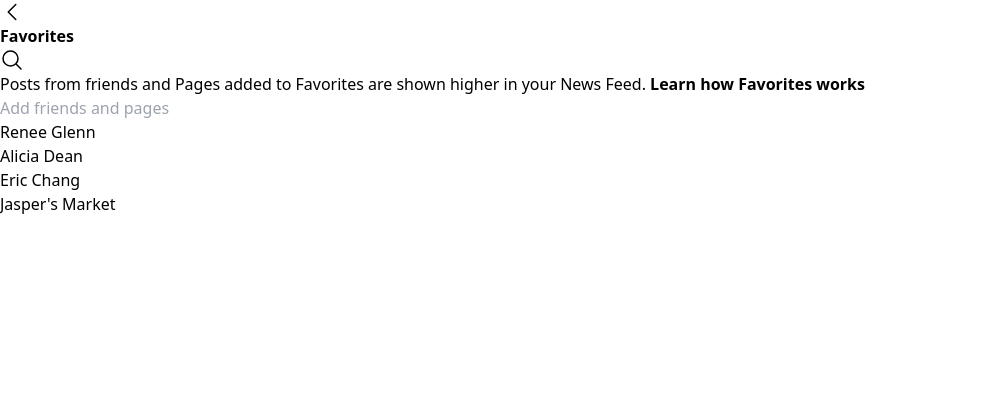
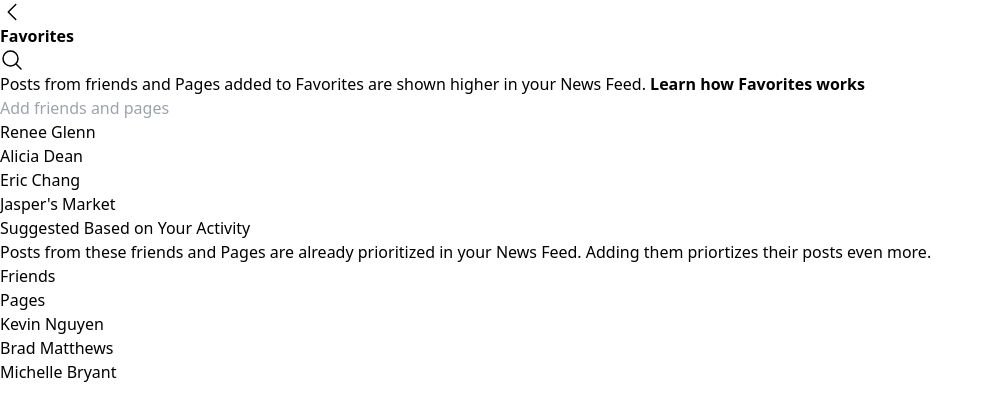
Before and after one commit to Jcain617/facebook-tailwind, a website: page facebook.html in a window 1280 px wide. Shown: the whole page, without its empty margins (0-993 px from the left). Drawn offline with nearby package versions, Linux system fonts and the light colour scheme; files that its build step writes are made by us from their sources.

Commit message:
added text

```diff
--- a/facebook.html
+++ b/facebook.html
@@ -51,7 +51,15 @@
       <h2>Eric Chang</h2>
       <h2>Jasper's Market</h2>
     </div>
-    <div></div>
-    <div></div>
+    <h2>Suggested Based on Your Activity</h2>
+    <p>Posts from these friends and Pages are already prioritized in your News Feed. Adding them priortizes their posts even more.</p>
+    <h2>Friends</h2>
+    <h2>Pages</h2>
+    <div>
+      <h2>Kevin Nguyen</h2>
+      <h2>Brad Matthews</h2>
+      <h2>Michelle Bryant</h2>
+    </div>
+
   </body>
 </html>
```
